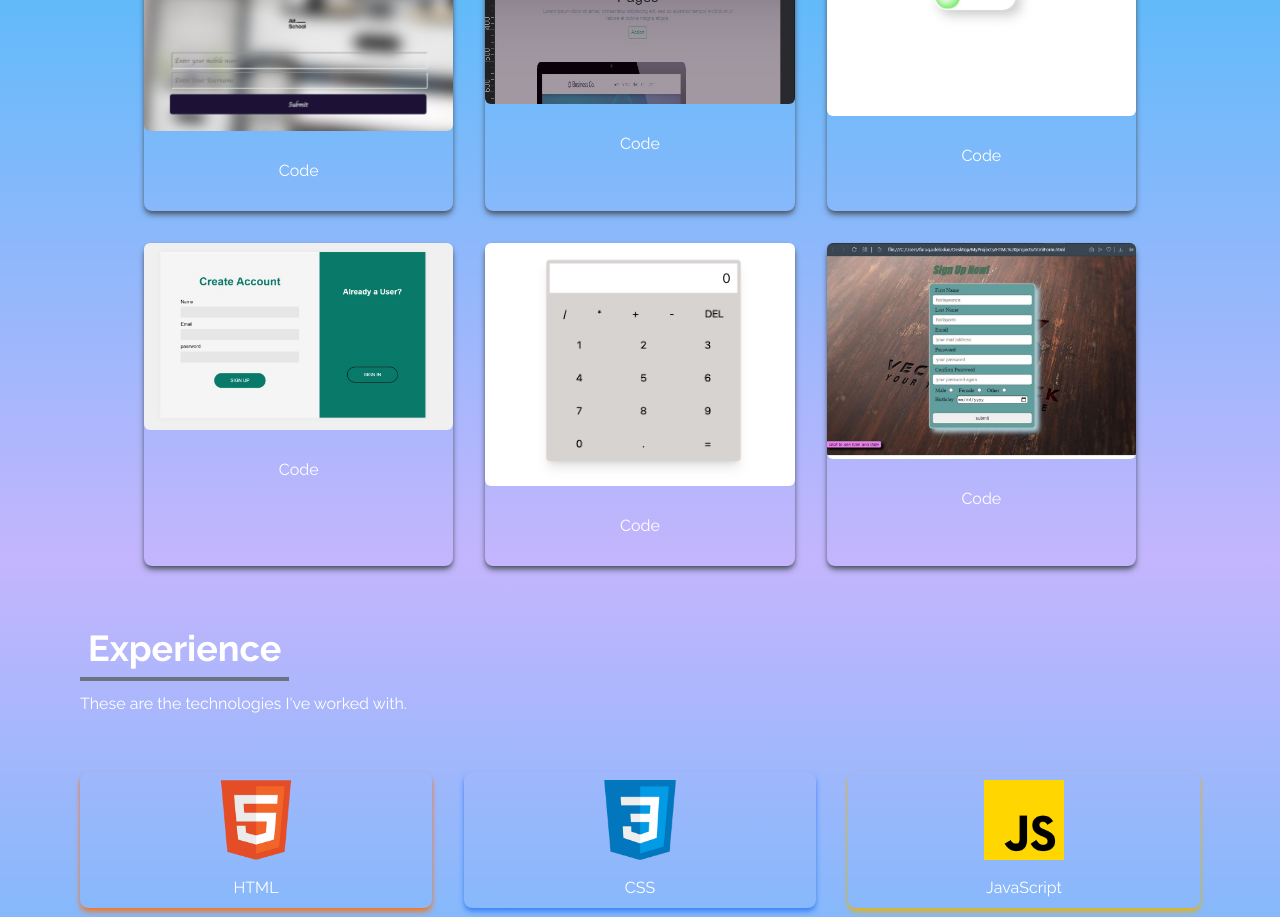
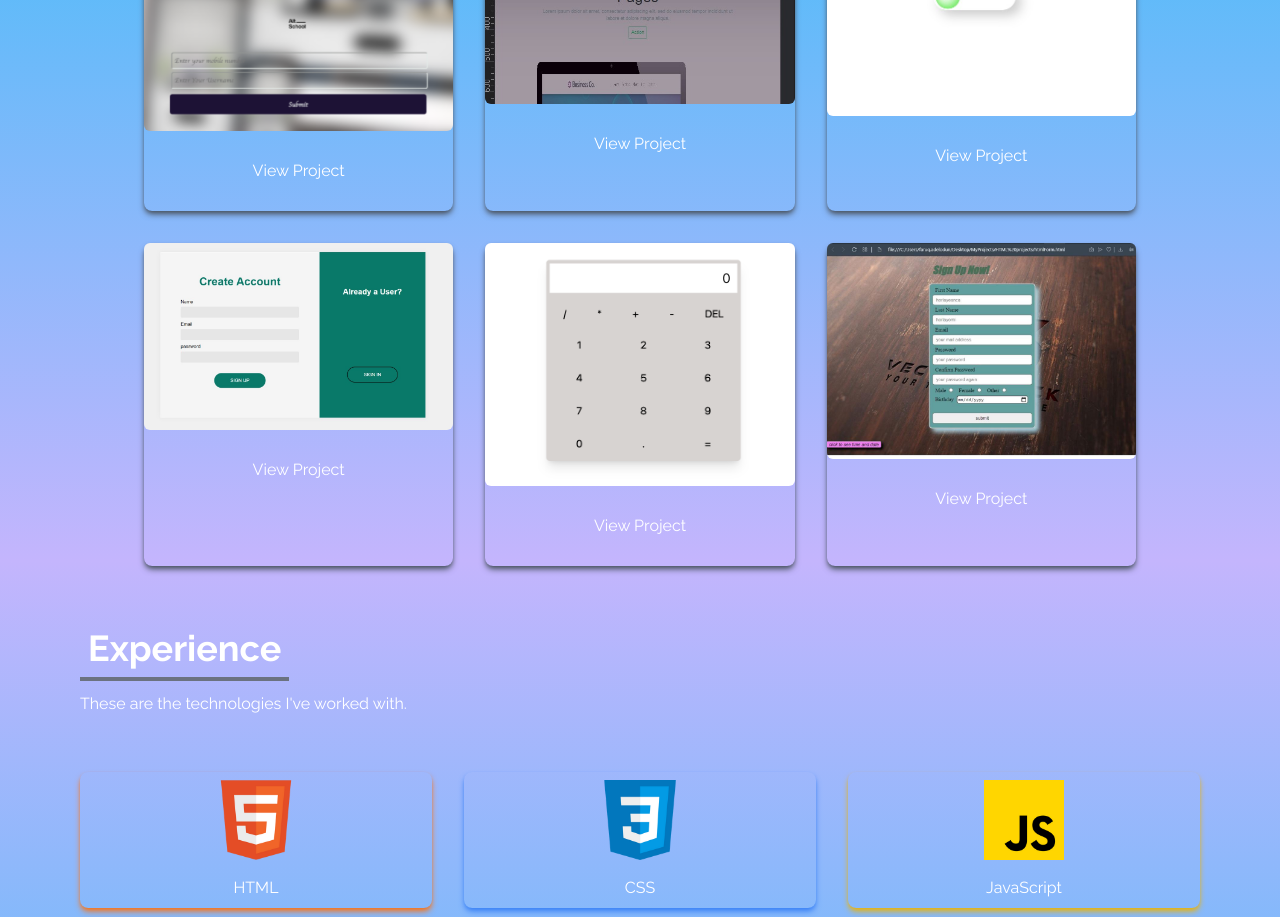
Before and after one commit to horlayeanca/my-portfolio, a React (Create React App) app: page / in a window 1280 px wide. Shown: the part 1840-2757 px from the top of the page. Built offline with nearby package versions, Linux system fonts and the light colour scheme.

Commit message:
updated project links

```diff
--- a/src/conponents/Portfolio.jsx
+++ b/src/conponents/Portfolio.jsx
@@ -67,7 +67,7 @@ const Portfolio = () => {
                   rel="noreferrer"
                   className="w-1/2 text-center px-6 py-3 m-4 duration-200 hover:scale-105"
                 >
-                  Code
+                  View Project
                 </a>
               </div>
             </div>
```
